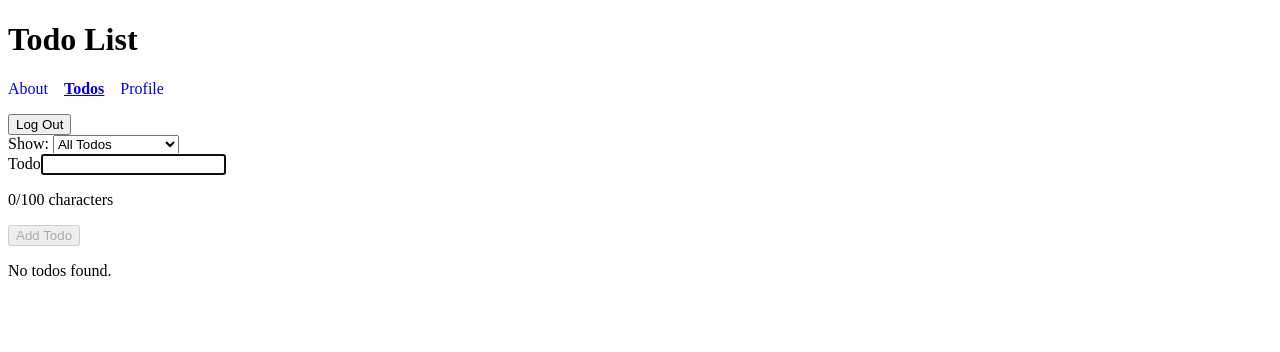
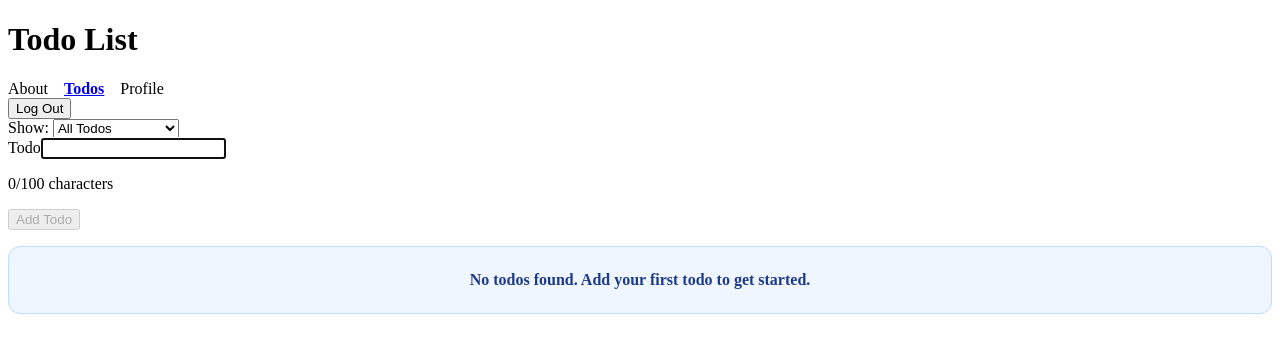
Before and after one commit to mholechissa/React-26-2, a React (Vite) app: page /login in a window 1280 px wide. Both pictures are taken after typing "name@example.com", "Sample123" into the empty fields and a click on the button "Log In". Shown: the top 352 px of the page. Built offline with nearby package versions, Linux system fonts and the light colour scheme.

Commit message:
Add CSS Modules and improve validation accessibility

```diff
--- a/src/features/TodoForm.jsx
+++ b/src/features/TodoForm.jsx
@@ -5,6 +5,7 @@ import { isValidTodoTitle } from "../utils/todoValidation";
 
 function TodoForm({ onAddTodo }) {
   const [workingTodoTitle, setWorkingTodoTitle] = useState("");
+  const [errorMessage, setErrorMessage] = useState("");
   const todoTitleInput = useRef(null);
 
   useEffect(() => {
@@ -14,17 +15,26 @@ function TodoForm({ onAddTodo }) {
   function handleAddTodo(event) {
     event.preventDefault();
 
-    if (!isValidTodoTitle(workingTodoTitle)) {
+    const trimmedTitle = workingTodoTitle.trim();
+
+    if (!isValidTodoTitle(trimmedTitle)) {
+      setErrorMessage("Please enter a todo between 1 and 100 characters.");
       return;
     }
 
-    const sanitizedTitle = DOMPurify.sanitize(workingTodoTitle.trim(), {
+    const sanitizedTitle = DOMPurify.sanitize(trimmedTitle, {
       ALLOWED_TAGS: [],
       ALLOWED_ATTR: [],
     });
 
+    if (!sanitizedTitle) {
+      setErrorMessage("Todo cannot contain unsafe content.");
+      return;
+    }
+
     onAddTodo(sanitizedTitle);
     setWorkingTodoTitle("");
+    setErrorMessage("");
     todoTitleInput.current.focus();
   }
 
@@ -34,19 +44,20 @@ function TodoForm({ onAddTodo }) {
         elementId="todoTitle"
         labelText="Todo"
         value={workingTodoTitle}
-  onChange={(event) => setWorkingTodoTitle(event.target.value)}
+        onChange={(event) => {
+          setWorkingTodoTitle(event.target.value);
+          setErrorMessage("");
+        }}
         ref={todoTitleInput}
         maxLength={100}
+        required
       />
 
-<p>
-  {workingTodoTitle.length}/100 characters
-</p>
+      <p>{workingTodoTitle.length}/100 characters</p>
 
-<button
-  type="submit"
-  disabled={!isValidTodoTitle(workingTodoTitle)}
->
+      {errorMessage && <p className="error-state">{errorMessage}</p>}
+
+      <button type="submit" disabled={!isValidTodoTitle(workingTodoTitle)}>
         Add Todo
       </button>
     </form>
--- a/src/features/TodoList/TodoList.jsx
+++ b/src/features/TodoList/TodoList.jsx
@@ -10,40 +10,24 @@ function TodoList({
 }) {
   const filteredTodos = useMemo(() => {
     return todos.filter((todo) => {
-      if (statusFilter === "completed") {
-        return todo.isCompleted;
-      }
-
-      if (statusFilter === "active") {
-        return !todo.isCompleted;
-      }
-
+      if (statusFilter === "completed") return todo.isCompleted;
+      if (statusFilter === "active") return !todo.isCompleted;
       return true;
     });
   }, [todos, statusFilter, dataVersion]);
 
-  function getEmptyMessage(statusFilter) {
-    if (statusFilter === "active") {
-     return (
-  <p className="empty-state">
-    No todos found. Add your first todo to get started.
-  </p>
-);
-    }
-
-    if (statusFilter === "completed") {
-      return "No completed todos found.";
-    }
-
-    return "No todos found.";
+  function getEmptyMessage() {
+    if (statusFilter === "active") return "No active todos found.";
+    if (statusFilter === "completed") return "No completed todos found.";
+    return "No todos found. Add your first todo to get started.";
   }
 
   if (filteredTodos.length === 0) {
-    return <p>{getEmptyMessage(statusFilter)}</p>;
+    return <p className="empty-state">{getEmptyMessage()}</p>;
   }
 
   return (
-    <ul>
+    <ul className="todo-list">
       {filteredTodos.map((todo) => (
         <TodoListItem
           key={todo.id}
--- a/src/features/TodoList/TodoListItem.jsx
+++ b/src/features/TodoList/TodoListItem.jsx
@@ -5,41 +5,51 @@ import { isValidTodoTitle } from "../../utils/todoValidation";
 function TodoListItem({ todo, onCompleteTodo, onUpdateTodo }) {
   const [isEditing, setIsEditing] = useState(false);
   const [workingTitle, setWorkingTitle] = useState(todo.title);
+  const [errorMessage, setErrorMessage] = useState("");
 
   function handleCancel() {
     setIsEditing(false);
     setWorkingTitle(todo.title);
+    setErrorMessage("");
   }
 
   function handleUpdate(event) {
     event.preventDefault();
 
-    if (!isEditing) return;
-
     if (!isValidTodoTitle(workingTitle)) {
+      setErrorMessage(
+        "Todo title must contain between 1 and 100 characters."
+      );
       return;
     }
 
     onUpdateTodo({
       ...todo,
-      title: workingTitle,
+      title: workingTitle.trim(),
     });
 
+    setErrorMessage("");
     setIsEditing(false);
   }
 
   return (
-    <li>
+    <li className="todo-item">
       {isEditing ? (
         <form onSubmit={handleUpdate}>
           <TextInputWithLabel
             elementId={`edit-${todo.id}`}
             labelText="Edit Todo"
             value={workingTitle}
-            onChange={(event) =>
-              setWorkingTitle(event.target.value)
-            }
+            onChange={(event) => {
+              setWorkingTitle(event.target.value);
+              setErrorMessage("");
+            }}
+            maxLength={100}
           />
+
+          {errorMessage && (
+            <p className="error-state">{errorMessage}</p>
+          )}
 
           <button
             type="submit"
@@ -64,7 +74,16 @@ function TodoListItem({ todo, onCompleteTodo, onUpdateTodo }) {
             onChange={() => onCompleteTodo(todo.id)}
           />
 
-          <span onClick={() => setIsEditing(true)}>
+          <span
+            role="button"
+            tabIndex={0}
+            onClick={() => setIsEditing(true)}
+            onKeyDown={(event) => {
+              if (event.key === "Enter") {
+                setIsEditing(true);
+              }
+            }}
+          >
             {todo.title}
           </span>
         </label>
--- a/src/shared/Navigation.jsx
+++ b/src/shared/Navigation.jsx
@@ -1,26 +1,20 @@
 import { NavLink } from "react-router";
 import { useAuth } from "../contexts/AuthContext";
+import styles from "./Navigation.module.css";
 
 function Navigation() {
   const { isAuthenticated } = useAuth();
 
-  const navLinkStyle = ({ isActive }) => ({
-    fontWeight: isActive ? "bold" : "normal",
-    textDecoration: isActive ? "underline" : "none",
-  });
-
   return (
     <nav>
-      <ul
-        style={{
-          listStyle: "none",
-          display: "flex",
-          gap: "1rem",
-          padding: 0,
-        }}
-      >
+      <ul className={styles.navList}>
         <li>
-          <NavLink to="/about" style={navLinkStyle}>
+          <NavLink
+            to="/about"
+            className={({ isActive }) =>
+              isActive ? styles.activeLink : styles.navLink
+            }
+          >
             About
           </NavLink>
         </li>
@@ -28,20 +22,35 @@ function Navigation() {
         {isAuthenticated ? (
           <>
             <li>
-              <NavLink to="/todos" style={navLinkStyle}>
+              <NavLink
+                to="/todos"
+                className={({ isActive }) =>
+                  isActive ? styles.activeLink : styles.navLink
+                }
+              >
                 Todos
               </NavLink>
             </li>
 
             <li>
-              <NavLink to="/profile" style={navLinkStyle}>
+              <NavLink
+                to="/profile"
+                className={({ isActive }) =>
+                  isActive ? styles.activeLink : styles.navLink
+                }
+              >
                 Profile
               </NavLink>
             </li>
           </>
         ) : (
           <li>
-            <NavLink to="/login" style={navLinkStyle}>
+            <NavLink
+              to="/login"
+              className={({ isActive }) =>
+                isActive ? styles.activeLink : styles.navLink
+              }
+            >
               Login
             </NavLink>
           </li>
--- /dev/null
+++ b/src/shared/Navigation.module.css
@@ -0,0 +1,17 @@
+.navList {
+  list-style: none;
+  display: flex;
+  gap: 1rem;
+  padding: 0;
+  margin: 0;
+}
+
+.navLink {
+  text-decoration: none;
+  color: inherit;
+}
+
+.activeLink {
+  font-weight: bold;
+  text-decoration: underline;
+}
```
Also changed, not shown: 1 other file (tests, documents, lock files or other folders). Lines whose indentation alone changed are shown as unchanged.
